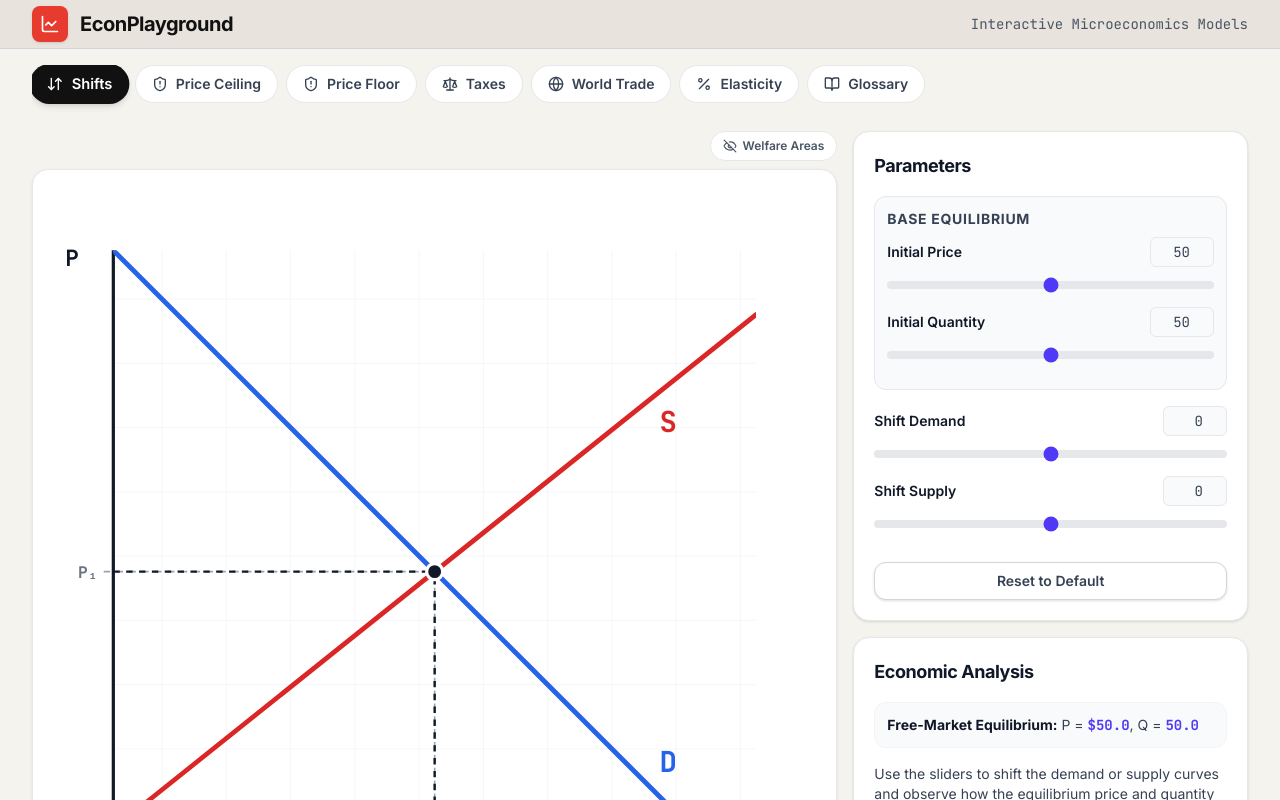
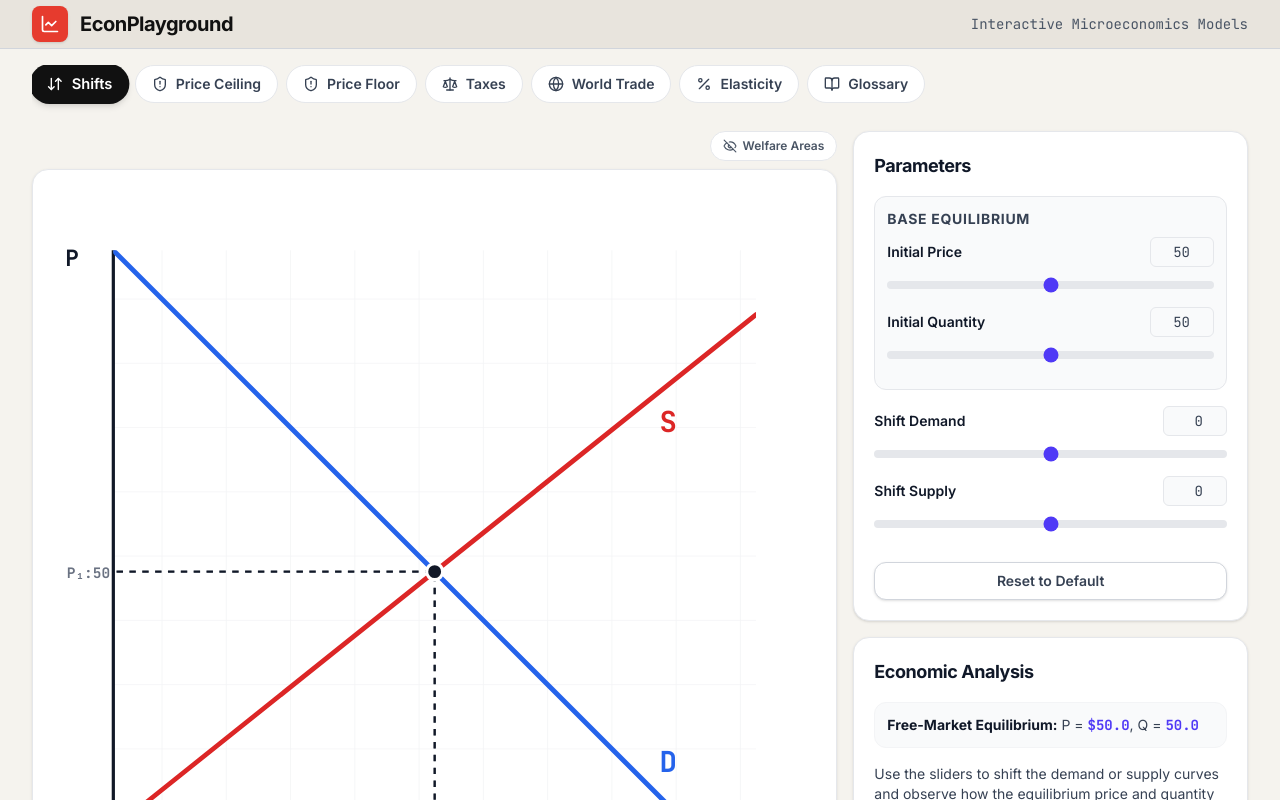
Before and after one commit to odonnellmatt/interactive_econ, a React (Vite) app: page / in a window 1280 px wide. Shown: the top 800 px of the page. Built offline with nearby package versions, Linux system fonts and the light colour scheme.

Commit message:
feat: Add values to axis labels and implement overlap staggering

```diff
--- a/src/components/EconGraph.tsx
+++ b/src/components/EconGraph.tsx
@@ -278,34 +278,74 @@ const EconGraph: React.FC<EconGraphProps> = ({ state, setState }) => {
 
         {/* Phase 5: Y-axis indicators */}
         {/* P1 */}
-        <line x1="44" y1={mapY(data.baseEq.Peq)} x2={mapX(data.baseEq.Qeq)} y2={mapY(data.baseEq.Peq)} stroke="#9ca3af" strokeWidth="1" strokeDasharray="4,4" />
-        <text x="40" y={mapY(data.baseEq.Peq) + 4} textAnchor="end" className="text-[10px] font-bold font-mono fill-gray-500">P₁</text>
+        <line x1="52" y1={mapY(data.baseEq.Peq)} x2={mapX(data.baseEq.Qeq)} y2={mapY(data.baseEq.Peq)} stroke="#9ca3af" strokeWidth="1" strokeDasharray="4,4" />
+        <text x="48" y={mapY(data.baseEq.Peq) + 4} textAnchor="end" className="text-[9px] font-bold font-mono fill-gray-500">P₁:{parseFloat(data.baseEq.Peq.toFixed(1))}</text>
         {/* P2 */}
         {P2 !== null && (
           <>
-            <line x1="44" y1={mapY(P2)} x2={mapX(Q2 || data.Q_traded)} y2={mapY(P2)} stroke="#4f46e5" strokeWidth="1" strokeDasharray="4,4" />
-            <text x="40" y={pLabelTooClose(P1, P2) ? mapY(P2) + (P2 < P1 ? 14 : -6) : mapY(P2) + 4} textAnchor="end" className="text-[10px] font-bold font-mono fill-indigo-600">P₂</text>
+            <line x1="52" y1={mapY(P2)} x2={mapX(Q2 || data.Q_traded)} y2={mapY(P2)} stroke="#4f46e5" strokeWidth="1" strokeDasharray="4,4" />
+            <text x="48" y={pLabelTooClose(P1, P2) ? mapY(P2) + (P2 < P1 ? 14 : -6) : mapY(P2) + 4} textAnchor="end" className="text-[9px] font-bold font-mono fill-indigo-600">P₂:{parseFloat(P2.toFixed(1))}</text>
           </>
         )}
         {/* Pp (producer price under tax) */}
         {Pp !== null && (
           <>
-            <line x1="44" y1={mapY(Pp)} x2={mapX(Q2 || data.Q_traded)} y2={mapY(Pp)} stroke="#dc2626" strokeWidth="1" strokeDasharray="4,4" />
-            <text x="40" y={pLabelTooClose(P1, Pp) ? mapY(Pp) + 14 : mapY(Pp) + 4} textAnchor="end" className="text-[10px] font-bold font-mono fill-red-600">Pₚ</text>
+            <line x1="52" y1={mapY(Pp)} x2={mapX(Q2 || data.Q_traded)} y2={mapY(Pp)} stroke="#dc2626" strokeWidth="1" strokeDasharray="4,4" />
+            <text x="48" y={pLabelTooClose(P1, Pp) ? mapY(Pp) + 14 : mapY(Pp) + 4} textAnchor="end" className="text-[9px] font-bold font-mono fill-red-600">Pₚ:{parseFloat(Pp.toFixed(1))}</text>
           </>
         )}
 
-        {/* Phase 5: X-axis indicators */}
-        {/* Q1 */}
-        <line x1={mapX(data.baseEq.Qeq)} y1="456" x2={mapX(data.baseEq.Qeq)} y2={mapY(data.baseEq.Peq)} stroke="#9ca3af" strokeWidth="1" strokeDasharray="4,4" />
-        <text x={mapX(data.baseEq.Qeq)} y="468" textAnchor="middle" className="text-[10px] font-bold font-mono fill-gray-500">Q₁</text>
-        {/* Q2 */}
-        {Q2 !== null && (
-          <>
-            <line x1={mapX(Q2)} y1="456" x2={mapX(Q2)} y2={mapY(P2 || data.P_C)} stroke="#4f46e5" strokeWidth="1" strokeDasharray="4,4" />
-            <text x={mapX(Q2)} y="480" textAnchor="middle" className="text-[10px] font-bold font-mono fill-indigo-600">Q₂</text>
-          </>
-        )}
+        {/* Phase 5: X-axis anti-overlap helpers */}
+        {(() => {
+          const placedLabels: { id: string, x: number, y: number, text: React.ReactNode, line: React.ReactNode | null }[] = [];
+
+          const addLabel = (id: string, value: number, textNode: (x: number, y: number) => React.ReactNode, lineNode: ((x: number) => React.ReactNode) | null = null) => {
+            const x = mapX(value);
+            let y = 464;
+            let conflict = true;
+            while (conflict) {
+              // require at least 26px gap to avoid overlap
+              conflict = placedLabels.some(l => Math.abs(l.x - x) < 26 && l.y === y);
+              if (conflict) y += 12; // bump down vertically
+            }
+            placedLabels.push({ id, x, y, text: textNode(x, y), line: lineNode ? lineNode(x) : null });
+          };
+
+          const q1Value = data.baseEq.Qeq;
+          addLabel('Q1', q1Value,
+            (x, y) => <text key="t-q1" x={x} y={y} textAnchor="middle" className="text-[9px] font-bold font-mono fill-gray-500">Q₁:{parseFloat(q1Value.toFixed(1))}</text>,
+            (x) => <line key="l-q1" x1={x} y1="448" x2={x} y2={mapY(data.baseEq.Peq)} stroke="#9ca3af" strokeWidth="1" strokeDasharray="4,4" />
+          );
+
+          if (Q2 !== null) {
+            addLabel('Q2', Q2,
+              (x, y) => <text key="t-q2" x={x} y={y} textAnchor="middle" className="text-[9px] font-bold font-mono fill-indigo-600">Q₂:{parseFloat(Q2.toFixed(1))}</text>,
+              (x) => <line key="l-q2" x1={x} y1="448" x2={x} y2={mapY(P2 || data.P_C)} stroke="#4f46e5" strokeWidth="1" strokeDasharray="4,4" />
+            );
+          }
+
+          let qdTarget = isBindingCeiling ? shortageQd : (isBindingFloor ? surplusQd : null);
+          let qsTarget = isBindingCeiling ? shortageQs : (isBindingFloor ? surplusQs : null);
+
+          if (qdTarget !== null) {
+            addLabel('Qd', qdTarget,
+              (x, y) => <text key="t-qd" x={x} y={y} textAnchor="middle" className="text-[8px] font-bold font-mono fill-[#b45309]">Qd:{parseFloat(qdTarget.toFixed(1))}</text>
+            );
+          }
+
+          if (qsTarget !== null) {
+            addLabel('Qs', qsTarget,
+              (x, y) => <text key="t-qs" x={x} y={y} textAnchor="middle" className="text-[8px] font-bold font-mono fill-[#b45309]">Qs:{parseFloat(qsTarget.toFixed(1))}</text>
+            );
+          }
+
+          return (
+            <>
+              {placedLabels.map(l => l.line)}
+              {placedLabels.map(l => l.text)}
+            </>
+          );
+        })()}
 
         <g clipPath="url(#graph-clip)">
           {/* Welfare Shaded Areas — conditional on showWelfare */}
@@ -360,8 +400,8 @@ const EconGraph: React.FC<EconGraphProps> = ({ state, setState }) => {
           )}
 
           {/* Equilibrium dashed lines */}
-          <motion.line x1="50" y1={mapY(data.P_C)} x2={mapX(data.Q_traded)} y2={mapY(data.P_C)} stroke="#111827" strokeWidth="1.5" strokeDasharray="4,4" transition={{ duration: 0 }} />
-          <motion.line x1={mapX(data.Q_traded)} y1="450" x2={mapX(data.Q_traded)} y2={mapY(data.P_C)} stroke="#111827" strokeWidth="1.5" strokeDasharray="4,4" transition={{ duration: 0 }} />
+          <motion.line x1="52" y1={mapY(data.P_C)} x2={mapX(data.Q_traded)} y2={mapY(data.P_C)} stroke="#111827" strokeWidth="1.5" strokeDasharray="4,4" transition={{ duration: 0 }} />
+          <motion.line x1={mapX(data.Q_traded)} y1="448" x2={mapX(data.Q_traded)} y2={mapY(data.P_C)} stroke="#111827" strokeWidth="1.5" strokeDasharray="4,4" transition={{ duration: 0 }} />
 
           {/* Interventions */}
           {model === 'ceiling' && (
@@ -463,19 +503,7 @@ const EconGraph: React.FC<EconGraphProps> = ({ state, setState }) => {
         {model === 'world' && <text x="380" y={clampY(mapY(worldPrice) - 8)} fill="#059669" className="text-xs font-bold font-mono">World Price</text>}
         {model === 'world' && tariff > 0 && <text x="380" y={clampY(mapY(worldPrice + tariff) - 8)} fill="#059669" className="text-xs font-bold font-mono">WP + Tariff</text>}
 
-        {/* Phase 6: Qs/Qd labels on x-axis for shortage/surplus */}
-        {isBindingCeiling && (
-          <>
-            <text x={mapX(shortageQs)} y="494" textAnchor="middle" className="text-[9px] font-bold font-mono" fill="#b45309">Qs</text>
-            <text x={mapX(shortageQd)} y="494" textAnchor="middle" className="text-[9px] font-bold font-mono" fill="#b45309">Qd</text>
-          </>
-        )}
-        {isBindingFloor && (
-          <>
-            <text x={mapX(surplusQd)} y="494" textAnchor="middle" className="text-[9px] font-bold font-mono" fill="#b45309">Qd</text>
-            <text x={mapX(surplusQs)} y="494" textAnchor="middle" className="text-[9px] font-bold font-mono" fill="#b45309">Qs</text>
-          </>
-        )}
+        {/* Phase 6: Qs/Qd labels on x-axis for shortage/surplus (Moved to Phase 5 Anti-Overlap Block) */}
 
         {/* Phase 8: Trade text for World Price mode */}
         {model === 'world' && (
```
